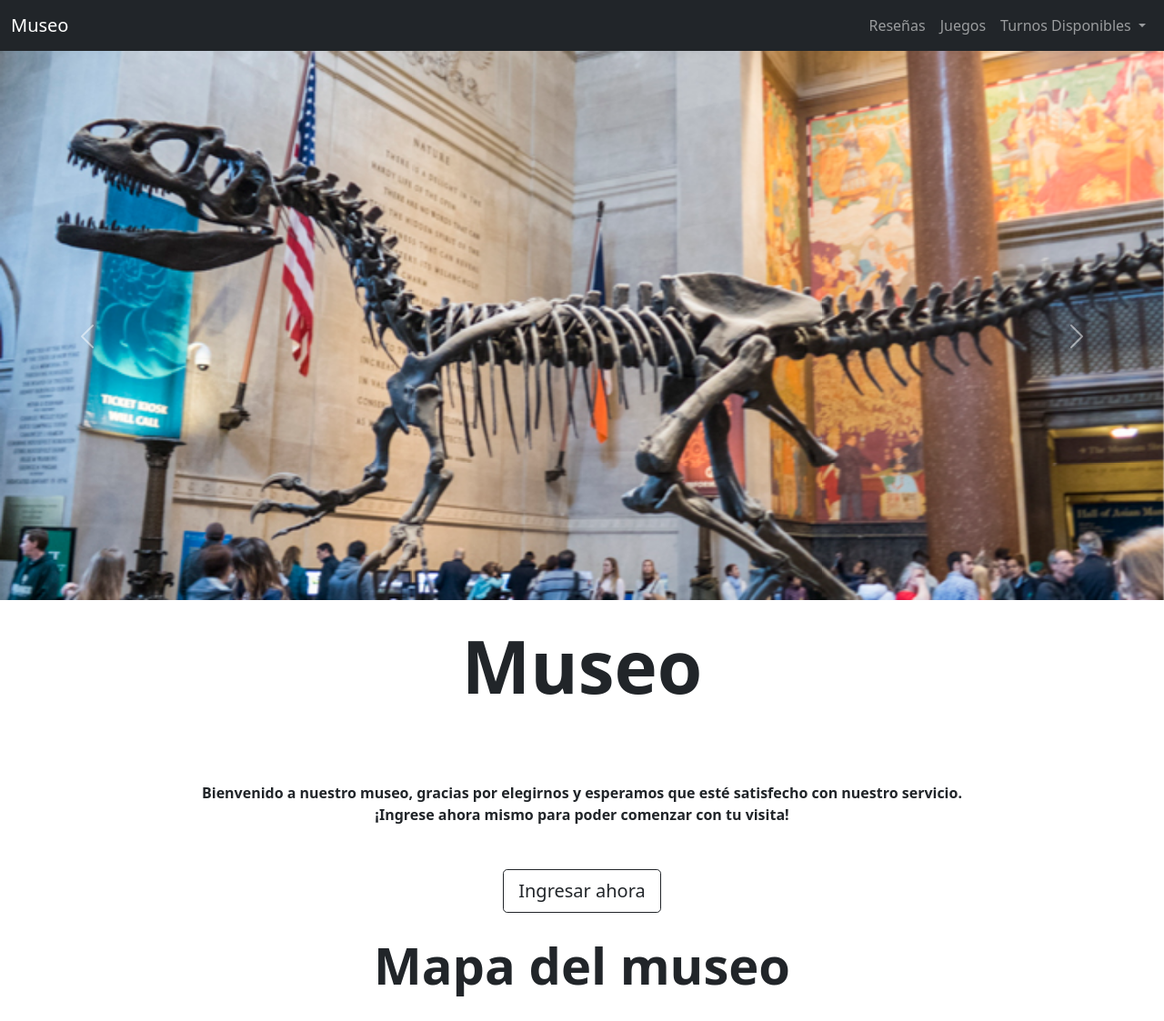
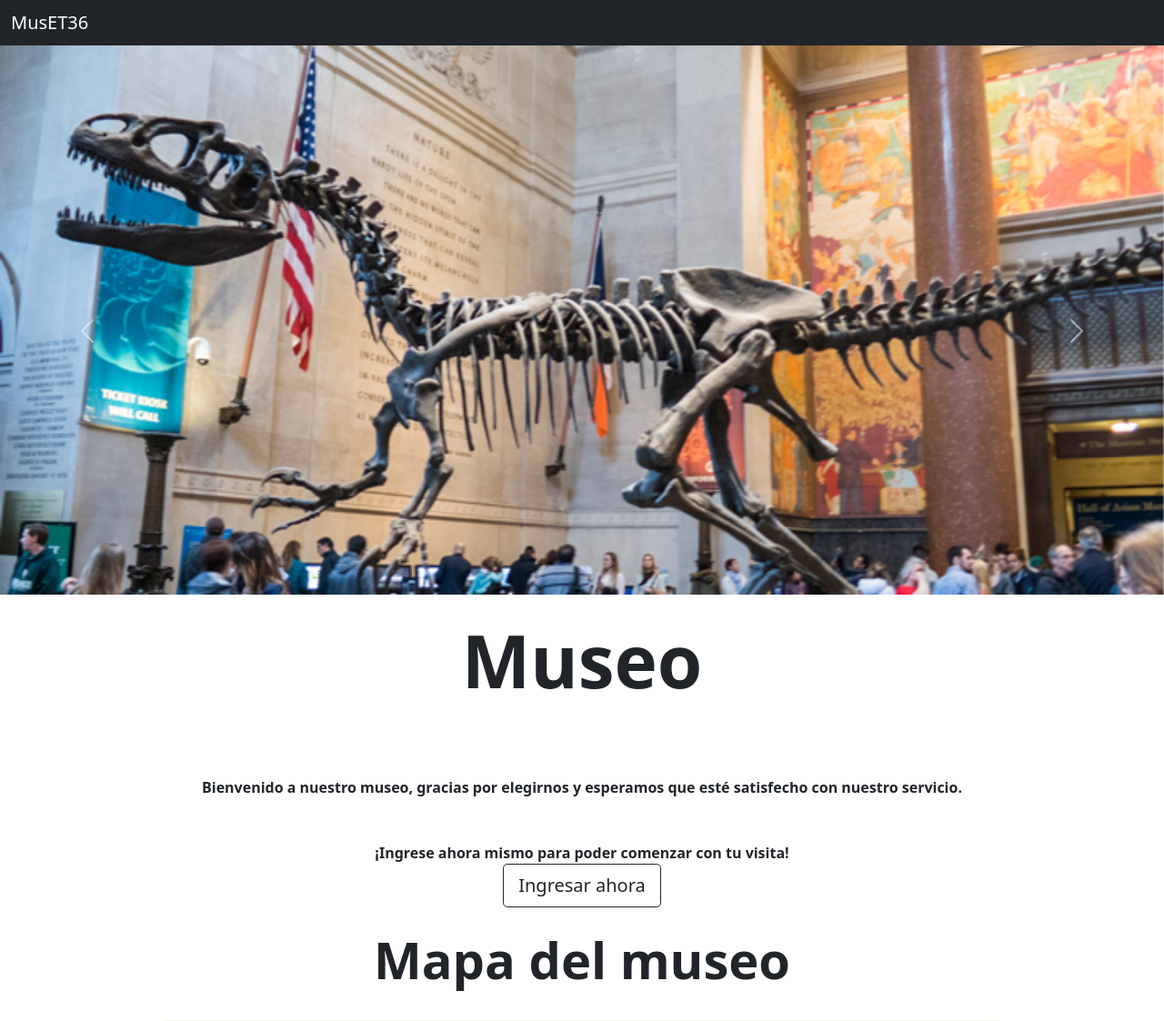
Before and after one commit to LihuelTroncoso/Olimpiadas, a PHP site: page / in a window 1280 px wide. Shown: the top 1123 px of the page at 91% size. Run offline with PHP 8.4, Linux system fonts and the light colour scheme; some libraries are stand-ins or nearby versions.

Commit message:
pagina adaptada a usuario ingresado o sin ingresar

```diff
--- a/signIn_museo/index.php
+++ b/signIn_museo/index.php
@@ -48,16 +48,20 @@
 <div class="container text-center">
     <h4 class = "display-1 fw-bold">Museo</h4>
     <br>
-    <p class="my-5 fw-bold">Bienvenido a nuestro museo, gracias por elegirnos y esperamos que esté satisfecho con nuestro servicio.<br>
-        ¡Ingrese ahora mismo para poder comenzar con tu visita!</p>
+    <p class="my-5 fw-bold">Bienvenido a nuestro museo, gracias por elegirnos y esperamos que esté satisfecho con nuestro servicio.</p>
+    <p id="ingreso" style="inline" class="my-5 fw-bold">¡Ingrese ahora mismo para poder comenzar con tu visita!</p>
+    <br>
         <div id="btn_ingreso"style="inline" class="text-center fw-bold ">
             <a href="./singIn.php"  class="btn btn-outline-dark btn-lg">Ingresar ahora</a>
          </div>
+         <!---oculto el boton de ingreso cuando ya se ingreso--->
          <script>
         var versesion = '<?=$versesion?>';
         if(versesion=="1"){
+          ingreso.style.display = "none"
           btn_ingreso.style.display = "none"
         }else{
+          ingreso.style.display="inline"
           btn_ingreso.style.display="inline"
         }
       </script>
--- a/signIn_museo/partial/header.php
+++ b/signIn_museo/partial/header.php
@@ -2,21 +2,18 @@
 <header class="site-header sticky-top">
     <nav class="navbar navbar-expand-lg navbar-dark bg-dark">
     <div class="container-fluid ">
-        <a class="navbar-brand mb-0 h1" href="index.php">Museo</a>
+        <a class="navbar-brand mb-0 h1" href="index.php">MusET36</a>
         <!-- Barra para menu -->
         <button class="navbar-toggler" type="button" data-bs-toggle="collapse" data-bs-target="#navbarNavDarkDropdown" aria-controls="navbarNavDarkDropdown" aria-expanded="false" aria-label="Toggle navigation">
         <span class="navbar-toggler-icon"></span>
         </button>
         <div class="collapse navbar-collapse justify-content-between" id="navbarNavDarkDropdown">
         <ul class="navbar-nav ms-auto mb-2 mb-lg-0">
-            <li class="nav-item">
-                <a class="nav-link" href="#">Reseñas</a>
-            </li>
-            <li class="nav-item">
+            <li id="juegos" style="none" class="nav-item">
                 <a class="nav-link" href="#">Juegos</a>
             </li>
 
-            <li class="nav-item dropdown">
+            <li id="turnos" style="none" class="nav-item dropdown">
             <a class="nav-link dropdown-toggle" href="#" role="button" data-bs-toggle="dropdown" aria-expanded="false">
                 Turnos Disponibles
             </a>
@@ -28,16 +25,22 @@
                 <li><button type="button" class="btn btn-dark" data-bs-toggle="modal" data-bs-target="#modalNoche">Turno Noche</button></li>
             </ul>
             </li>
+
             <!-- Cerrar Sesión -->
             <li style="none" id="btn_cerrar"class="nav-item">
                 <a class="nav-link" href="./php/logout.php">Cerrar Sesión</a>
             </li>
+            <!---muestro las opciones de turnos y juegos  cuando se inicia sesion--->
             <script>
                 var versesion = '<?=$versesion?>';
                 if(versesion=="1"){
-                    btn_cerrar.style.display = "inline"
+                    btn_cerrar.style.display="inline"
+                    turnos.style.display = "inline"
+                    juegos.style.display = "inline"
                 }else{
+                    turnos.style.display="none"
                     btn_cerrar.style.display="none"
+                    juegos.style.display = "none"
                 }
             </script>
 
```
